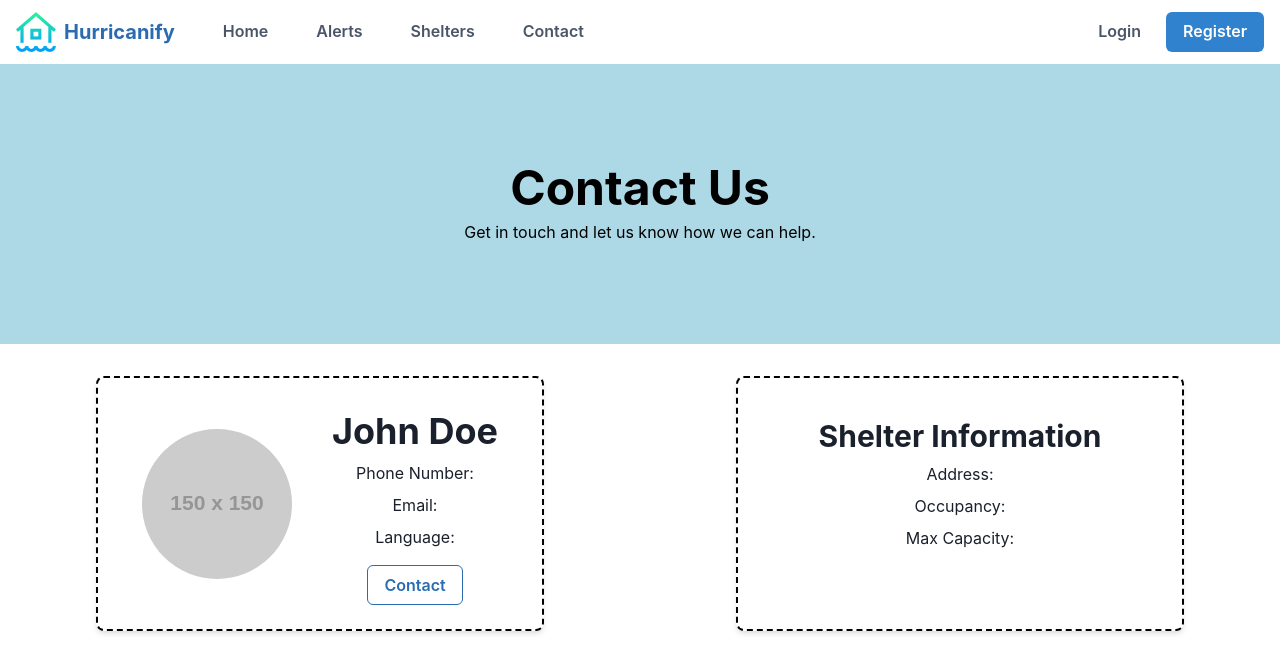
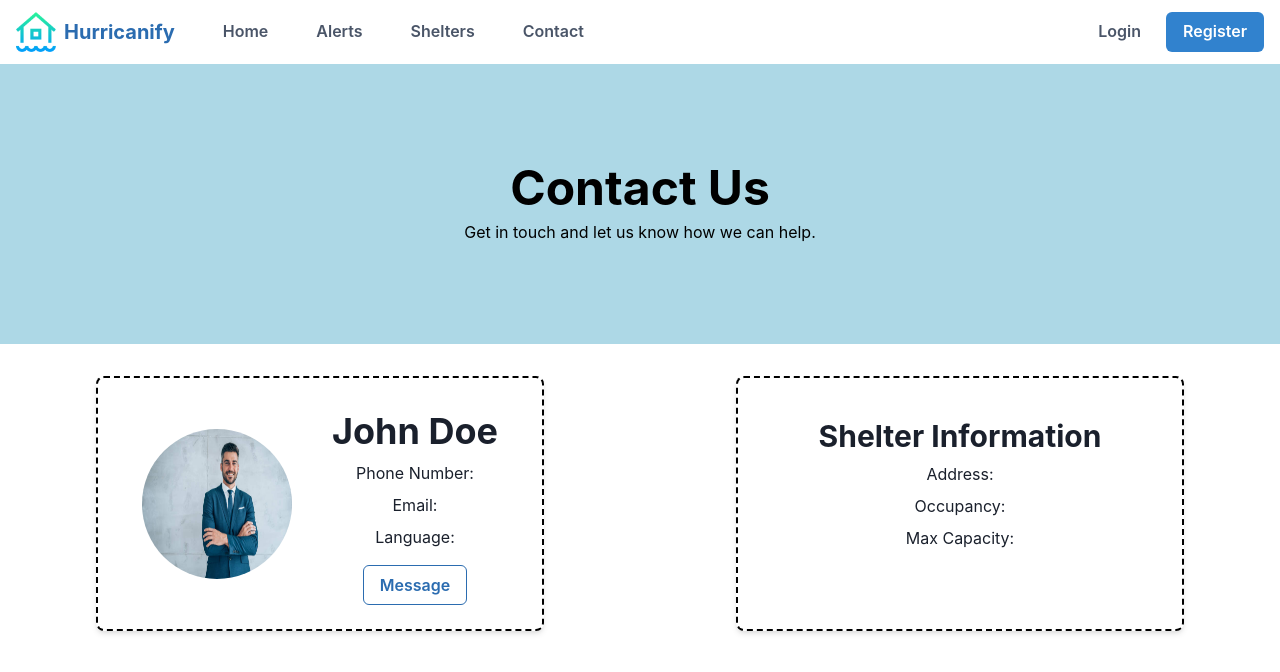
Before and after one commit to dlinh31/disaster-alert, a React (Vite) app in the folder frontend/: page /contact in a window 1280 px wide. Shown: the top 672 px of the page. Built offline with nearby package versions, Linux system fonts and the light colour scheme.

Commit message:
add contact avatar

```diff
--- a/frontend/src/components/Map.jsx
+++ b/frontend/src/components/Map.jsx
@@ -244,7 +244,6 @@ function Map({ disasterData, shelters }) {
       alignItems="center"
       h="90vh"
       w="80vw"
-      marginBottom="100px"
     >
       <Box position="absolute" left={0} top={0} h="100%" w="100%" zIndex={0}>
         <GoogleMap
--- a/frontend/src/views/Contact.jsx
+++ b/frontend/src/views/Contact.jsx
@@ -2,6 +2,7 @@ import React from 'react';
 import Navbar from '../components/Navbar';
 import { Box, Button, Flex, Heading, Text, Image } from '@chakra-ui/react';
 import { useNavigate } from 'react-router-dom';
+import ManImage from '../assets/man.jpg';
 
 function Contact() {
     const navigate = useNavigate();
@@ -47,7 +48,7 @@ function Contact() {
                 >
 
                     <Image
-                        src="https://via.placeholder.com/150"
+                        src={ManImage}
                         alt="Profile"
                         boxSize="150px"
                         borderRadius="full"
@@ -73,7 +74,7 @@ function Contact() {
                         variant="outline"
                         marginTop="4"
                     >
-                        Contact
+                        Message
                     </Button>
                     </Box>
                 </Box>
```
Also changed, not shown: frontend/src/assets/man.jpg (added).
